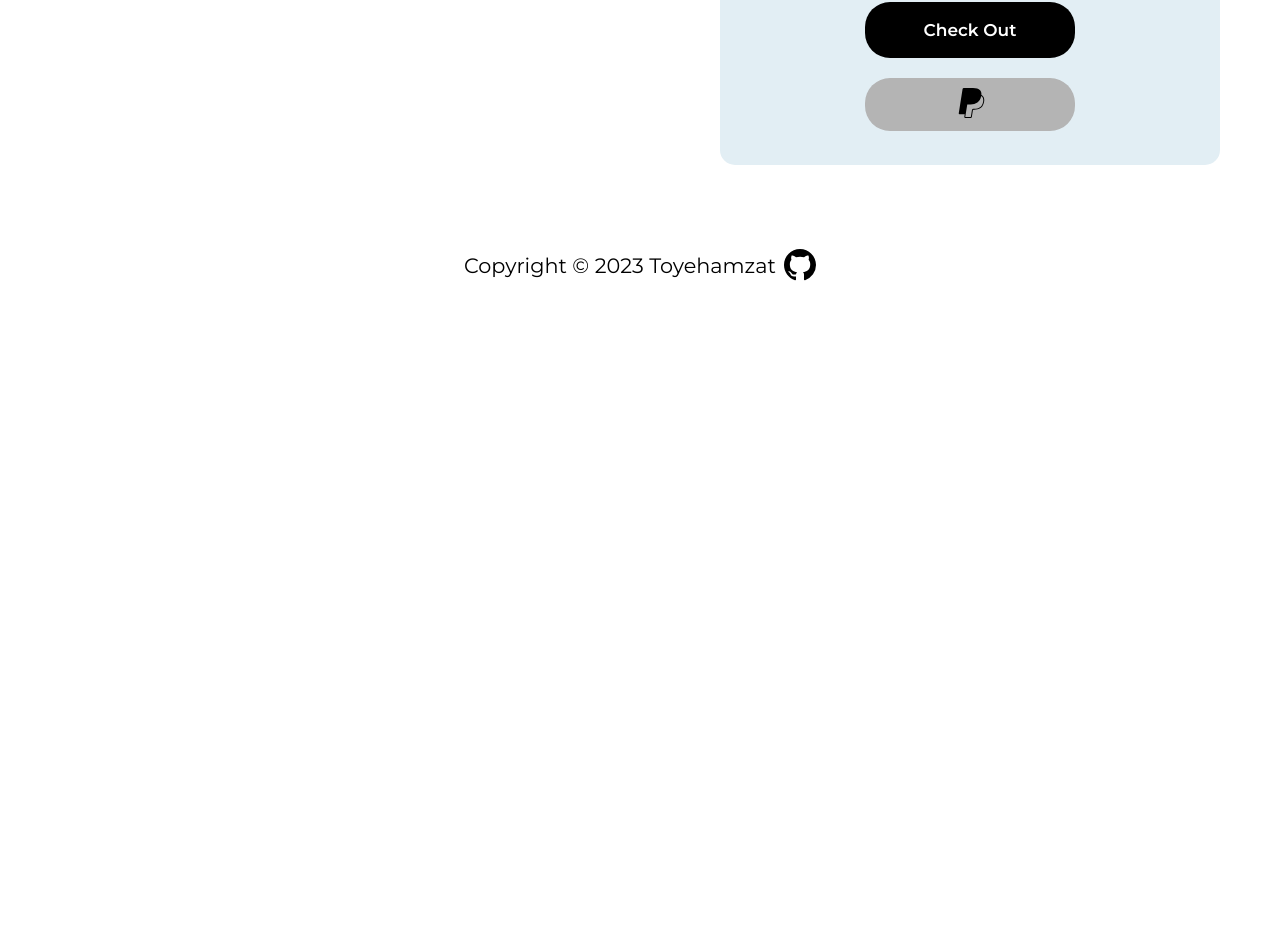
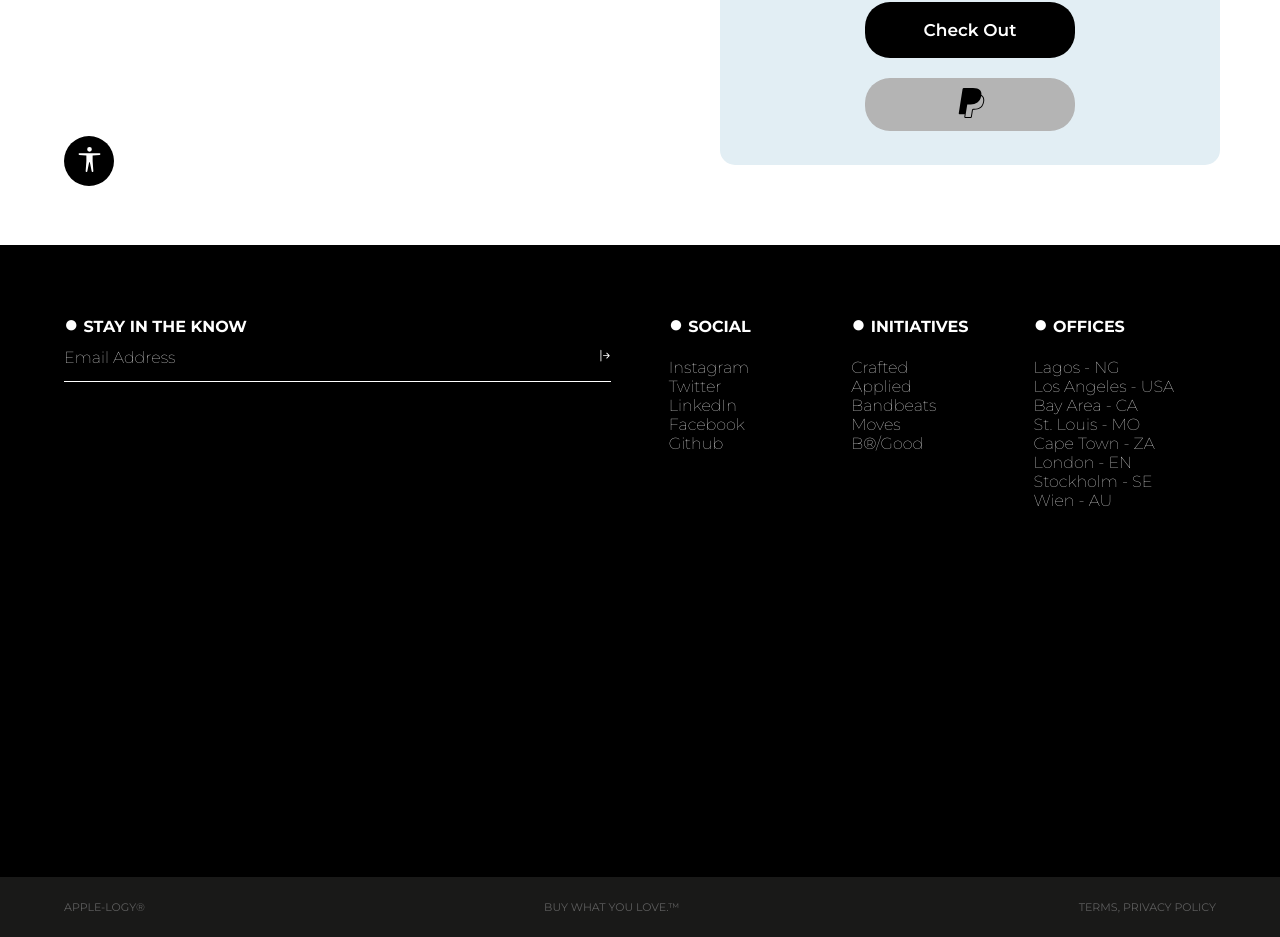
Before and after one commit to Toyehamzat/Apple-ology, a React (Vite) app: page /Cart in a window 1280 px wide. Shown: the part 574-1511 px from the top of the page. Before the commit the page ends 910 px from the top, so only its background shows below. Built offline with nearby package versions, Linux system fonts and the light colour scheme.

Commit message:
new repo

```diff
--- a/src/App.tsx
+++ b/src/App.tsx
@@ -7,6 +7,8 @@ import { ShoppingCartProvider } from "./context/shoppingCartContext";
 import productss from "../src/data/productarray.json";
 import ItemDetails from "./components/ItemDetails";
 import { ShoppingCart } from "./pages/ShoppingCartPage/ShoppingCart";
+import { Footer } from "./components/footer/footer";
+import { UniversalAccess } from "react-bootstrap-icons";
 export default function App() {
   return (
     <ShoppingCartProvider>
@@ -26,11 +28,30 @@ export default function App() {
           ))}
         </Routes>
       </Container>
+      <Button type="button">
+        <UniversalAccess size={25} />
+      </Button>
+      <Footer />
     </ShoppingCartProvider>
   );
 }
 
 const Container = styled.section`
-  height: 100vh;
   position: relative;
 `;
+
+const Button = styled.button`
+  width: 50px;
+  height: 50px;
+  border-radius: 50%;
+  position: fixed;
+  bottom: 5%;
+  left: 5%;
+  background-color: black;
+  color: white;
+  border: black;
+  transition: all 0.4s ease-in-out;
+  &:hover {
+    transform: scale(1.3);
+  }
+`;
--- /dev/null
+++ b/src/components/footer/STYLES.css
@@ -0,0 +1,143 @@
+#footer .logo {
+    letter-spacing: initial;
+}
+
+#footer h3 {
+    margin: 0;
+}
+
+#footer h4:before {
+    margin-right: 5px;
+    content: '●';
+    font-size: 1.5rem;
+}
+
+form #footer h4 {
+    margin: 0;
+    font-weight: 400;
+}
+
+
+#footer {
+    margin-top: 30px;
+    box-sizing: border-box;
+    width: 100%;
+    padding: 5% 5%;
+    min-height: 60vh;
+    background-color: var(--textColor);
+    color: white;
+    display: grid;
+    column-gap: 5%;
+    row-gap: 2.5%;
+    grid-template-rows: 1fr 1fr;
+    grid-template-columns: 1fr 1fr;
+    background-color: black;
+    color: white;
+}
+
+#line{
+    border-bottom: 1px solid white;
+}
+
+#footer p {
+    font-size: 1.7rem;
+    margin: 0;
+}
+
+#footer p a {
+    color: inherit;
+    background-color: inherit;
+}
+
+#footer form {
+    display: flex;
+    flex-direction: column;
+    gap: 10px;
+}
+
+#footer form input {
+    width: 80%;
+    outline: none;
+    border: none;
+    background-color: transparent;
+    height: 40px;
+    font-size: 1rem;
+    color: white;
+    padding-left: 0;
+    font-weight: 200;
+    height: fit-content;
+}
+
+#footer form input::placeholder {
+    color: white;
+}
+
+#footer form button {
+    border: none;
+    background-color: inherit;
+    color: white;
+    cursor: pointer;
+}
+
+form>div {
+    display: flex;
+    justify-content: space-between;
+    padding-bottom: 2.5%;
+}
+
+#footer-contact {
+    display: grid;
+    grid-template-columns: repeat(3, 1fr);
+    grid-template-rows: 1fr 7fr;
+    row-gap: 20px;
+}
+
+#footer-contact ul {
+    margin: 0;
+    padding: 0;
+}
+
+#footer-contact ul li {
+    list-style-type: none;
+}
+
+#footer-contact ul li a {
+    text-decoration: none;
+    font-weight: 200;
+}
+
+#footer-contact ul li a:hover {
+    text-decoration: underline;
+}
+
+#end {
+    position: relative;
+    left: 0;
+    display: flex;
+    justify-content: space-between;
+    align-items: center;
+    background-color: #191918;
+    width: 100%;
+    padding: 0 5%;
+    height: 7.5vh;
+    font-size: 11px;
+    color: #5e5e5e;
+    box-sizing: border-box;
+}
+
+@media all and (max-width: 900px) {
+    #footer {
+        display: flex;
+        flex-direction: column;
+        justify-content: space-between;
+        gap: 5vh;
+    }
+
+    #footer>p {
+        font-size: max(1rem, 2vw);
+    }
+
+    #footer-contact {
+        font-size: max(12px, 1vw);
+    }
+}
--- a/src/components/footer/footer.tsx
+++ b/src/components/footer/footer.tsx
@@ -1,16 +1,147 @@
-import { Github } from "react-bootstrap-icons";
-import {FooterWrapper,GithubLink} from "./styles"
+// import { Github } from "react-bootstrap-icons";
+// import {FooterWrapper,GithubLink} from "./styles"
+import { ArrowBarRight } from "react-bootstrap-icons";
+import "./STYLES.css";
 export function Footer() {
   return (
-    <FooterWrapper>
-      Copyright © 2023 Toyehamzat
-      <GithubLink
-        href="https://github.com/Toyehamzat"
-        target="_blank"
-        rel="noopener"
-      >
-        <Github />
-      </GithubLink>
-    </FooterWrapper>
+    // <FooterWrapper>
+    //   Copyright © 2023 Toyehamzat
+    //   <GithubLink
+    //     href="https://github.com/Toyehamzat"
+    //     target="_blank"
+    //     rel="noopener"
+    //   >
+    //     <Github />
+    //   </GithubLink>
+    // </FooterWrapper>
+    <>
+      <footer id="footer">
+
+        <form action="" onSubmit={(e) => e.preventDefault()}>
+          <h4>
+            <label htmlFor="user-email">STAY IN THE KNOW</label>
+          </h4>
+          <div id="line">
+            <input
+              type="email"
+              name="email"
+              id="user-email"
+              placeholder="Email Address"
+            />
+
+            <button type="submit">
+              <ArrowBarRight />
+            </button>
+          </div>
+        </form>
+
+        <div id="footer-contact">
+          <h4>SOCIAL</h4>
+          <h4>INITIATIVES</h4>
+          <h4>OFFICES</h4>
+          <ul>
+            <li>
+              <a id="link" href="#">
+                Instagram
+              </a>
+            </li>
+            <li>
+              <a id="link" href="#">
+                Twitter
+              </a>
+            </li>
+            <li>
+              <a id="link" href="#">
+                LinkedIn
+              </a>
+            </li>
+            <li>
+              <a id="link" href="#">
+                Facebook
+              </a>
+            </li>
+            <li>
+              <a id="link" href="#">
+                Github
+              </a>
+            </li>
+          </ul>
+          <ul>
+            <li>
+              <a id="link" href="#">
+                Crafted
+              </a>
+            </li>
+            <li>
+              <a id="link" href="#">
+                Applied
+              </a>
+            </li>
+            <li>
+              <a id="link" href="#">
+                Bandbeats
+              </a>
+            </li>
+            <li>
+              <a id="link" href="#">
+                Moves
+              </a>
+            </li>
+            <li>
+              <a id="link" href="#">
+                B®/Good
+              </a>
+            </li>
+          </ul>
+          <ul>
+            <li>
+              <a id="link" href="#">
+                Lagos - NG
+              </a>
+            </li>
+            <li>
+              <a id="link" href="#">
+                Los Angeles - USA
+              </a>
+            </li>
+            <li>
+              <a id="link" href="#">
+                Bay Area - CA
+              </a>
+            </li>
+            <li>
+              <a id="link" href="#">
+                St. Louis - MO
+              </a>
+            </li>
+            <li>
+              <a id="link" href="#">
+                Cape Town - ZA
+              </a>
+            </li>
+            <li>
+              <a id="link" href="#">
+                London - EN
+              </a>
+            </li>
+            <li>
+              <a id="link" href="#">
+                Stockholm - SE
+              </a>
+            </li>
+            <li>
+              <a id="link" href="#">
+                Wien - AU
+              </a>
+            </li>
+          </ul>
+        </div>
+      </footer>
+      <section id="end">
+        <div>APPLE-LOGY®</div>
+        <div>BUY WHAT YOU LOVE.™</div>
+        <div>TERMS, PRIVACY POLICY</div>
+      </section>
+    </>
   );
 }
--- a/src/components/latestItem.tsx
+++ b/src/components/latestItem.tsx
@@ -3,16 +3,15 @@ type LatestItemProp= {
   name: string;
   describtion: string;
   price: number;
-  link: string;
   images: string;
 }
 import styled from "styled-components";
 import "swiper/css";
 import "swiper/css/pagination";
 import { CurrencyFormat } from "../utilities/currencyFormatter";
-export function LatestItem({link,name,describtion,price,images }:LatestItemProp) {
+export function LatestItem({name,describtion,price,images }:LatestItemProp) {
   return (
-    <Container href={link}>
+    <Container>
       <TextContainer>
         <Name>{name}</Name>
         <Describtion>{describtion}</Describtion>
--- a/src/pages/Homepage/styles.tsx
+++ b/src/pages/Homepage/styles.tsx
@@ -21,8 +21,8 @@ export const FirstSection = styled.section`
 `;
 export const LeftScreen = styled.div`
   position: absolute;
-  top: 10%;
-  width: 45%;
+  top: 4%;
+  width: 42%;
   height: 500px;
   justify-content: center;
   align-items: center;
@@ -40,7 +40,6 @@ export const LeftScreen = styled.div`
     padding: 80px 30px;
     min-width: 359px;
   }
-
 `;
 
 export const Button = styled.button`
@@ -54,10 +53,31 @@ export const Button = styled.button`
   font-weight: 600;
   border: none;
   margin-top: 20px;
-  transition: transform 0.5s ease-in-out;
+  outline: 0;
+  border: none;
+  overflow: hidden;
+  transition: all 0.08s ease-in;
+  -o-transition: 0.08s ease-in;
+  -ms-transition: 0.08s ease-in;
+  -moz-transition: 0.08s ease-in;
+  -webkit-transition: 0.08s ease-in;
   &:hover {
-    background-color: #ececec;
-    transform: scale(1.1);
+    color: #ffffff;
+    transform: scale(1);
+  }
+  &::before {
+    content: "";
+    position: absolute;
+    background: black;
+    bottom: 0;
+    left: 0;
+    right: 0;
+    top: 100%;
+    z-index: -1;
+    -webkit-transition: top 0.09s ease-in;
+  }
+  &:hover::before {
+    top: 0;
   }
 `;
 
@@ -98,7 +118,7 @@ export const SecondSection = styled.section`
   animation: fadeIn ease 2s;
 
   @media (max-width: 1115px) {
-   padding: 60px 40px;
+    padding: 60px 40px;
   }
 
   @media (max-width: 438px) {
@@ -122,7 +142,6 @@ export const Latest = styled.label`
   background: transparent;
   @media (max-width: 550px) {
     font-size: 15px;
-
   }
 `;
 
--- a/src/pages/ProductsPage/products.tsx
+++ b/src/pages/ProductsPage/products.tsx
@@ -1,7 +1,7 @@
 import products from "../../data/productarray.json";
 import { Col } from "react-bootstrap";
 import { ProductItem } from "../../components/ProductItem";
-import { Row, Container,Route } from "./styles";
+import { Row, Container, Route } from "./styles";
 import { Link } from "react-router-dom";
 import { ChevronRight } from "react-bootstrap-icons";
 import { Footer } from "../../components/footer/footer";
@@ -22,9 +22,7 @@ export function Products() {
             </Col>
           ))}
         </Row>
-
       </Container>
-    <Footer />
     </>
   );
 }
--- a/src/pages/ProductsPage/styles.tsx
+++ b/src/pages/ProductsPage/styles.tsx
@@ -5,6 +5,7 @@ export const Container = styled.section`
   display: flex;
   flex-direction: column;
   gap: 10px;
+  height: 100%;
 
   @media (max-width: 496px) {
     padding: 0 40px;
@@ -30,8 +31,8 @@ export const Row = styled.div`
   width: 100%;
   margin: 0 auto;
   display: grid;
-  gap: 1rem;
-  grid-template-columns: repeat(auto-fit, minmax(250px, 1fr));
+  gap: 2rem;
+  grid-template-columns: repeat(auto-fit, minmax(300px, 1fr));
 
   @media (max-width: 496px) {
     grid-template-columns: repeat(auto-fit, minmax(140px, 1fr));
--- a/src/pages/ShoppingCartPage/ShoppingCart.tsx
+++ b/src/pages/ShoppingCartPage/ShoppingCart.tsx
@@ -116,7 +116,6 @@ export function ShoppingCart() {
             </SummaryContainer>
           </Right>
         </Body>
-        <Footer/>
       </Container>
     </>
   );
```
Also changed, not shown: src/components/ItemDetails.tsx (+26 -34 lines), src/components/ProductItem.tsx (+16 -4 lines), src/pages/Homepage/Home.tsx (+7 -10 lines), public/images/appleIcon.svg (added), 1 other file (tests, documents, lock files or other folders). Lines whose indentation alone changed are shown as unchanged.
